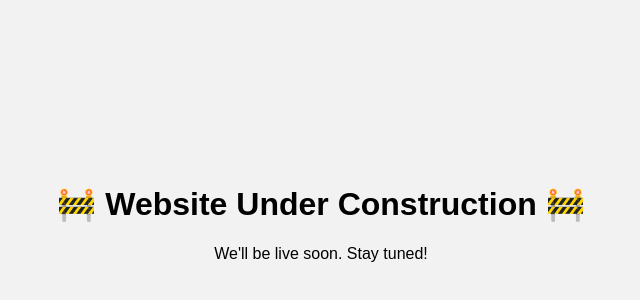
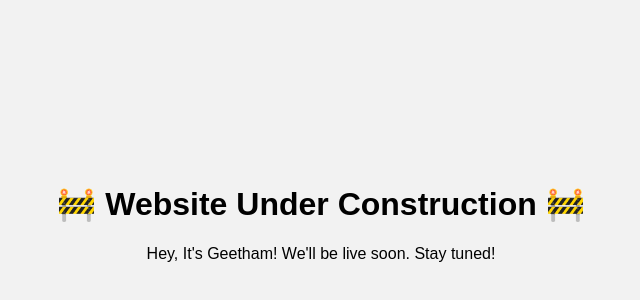
Before and after one commit to ramalingar/windselsoft, a plain HTML site: page index.html in a window 1280 px wide. Shown: the part 100-400 px from the top of the page, without its empty margins (319-959 px from the left). Drawn offline with Linux system fonts and the light colour scheme.

Commit message:
Update index.html

```diff
--- a/index.html
+++ b/index.html
@@ -13,6 +13,6 @@
 </head>
 <body>
   <h1>🚧 Website Under Construction 🚧</h1>
-  <p>We'll be live soon. Stay tuned!</p>
+  <p>Hey, It's Geetham! We'll be live soon. Stay tuned!</p>
 </body>
 </html>
```
